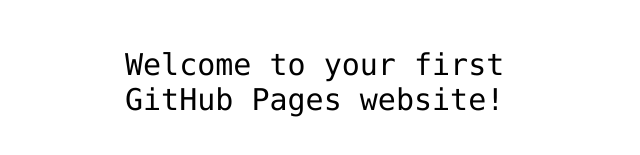
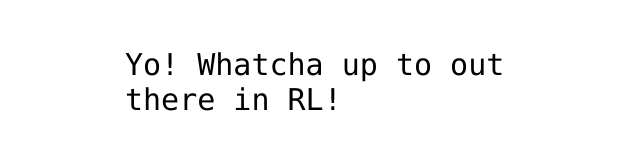
Before and after one commit to pixypunk/hello-world, a plain HTML site: page index.html in a window 1280 px wide. Shown: the part 341-496 px from the top of the page, without its empty margins (315-955 px from the left). Drawn offline with Linux system fonts and the light colour scheme.

Commit message:
update index.html

```diff
--- a/index.html
+++ b/index.html
@@ -3,7 +3,7 @@
 <html>
 <head>
   <meta http-equiv="Content-Type" content="text/html; charset=utf-8"/>
-  <title>my-first-website</title>
+  <title>Punk's Playhouse</title>
   <LINK href="styles.css" rel="stylesheet" type="text/css">
 </head>
 
@@ -12,7 +12,7 @@
 <img src="https://octodex.github.com/images/daftpunktocat-thomas.gif" id="octocat" alt="octocat-gif" />
 
 <!-- Change this code here by copy and pasting your template on line 15 -->
-<p>Welcome to your first GitHub Pages website!</p>
+<p>Yo! Whatcha up to out there in RL!</p>
 
 </body>
 </html>
```
